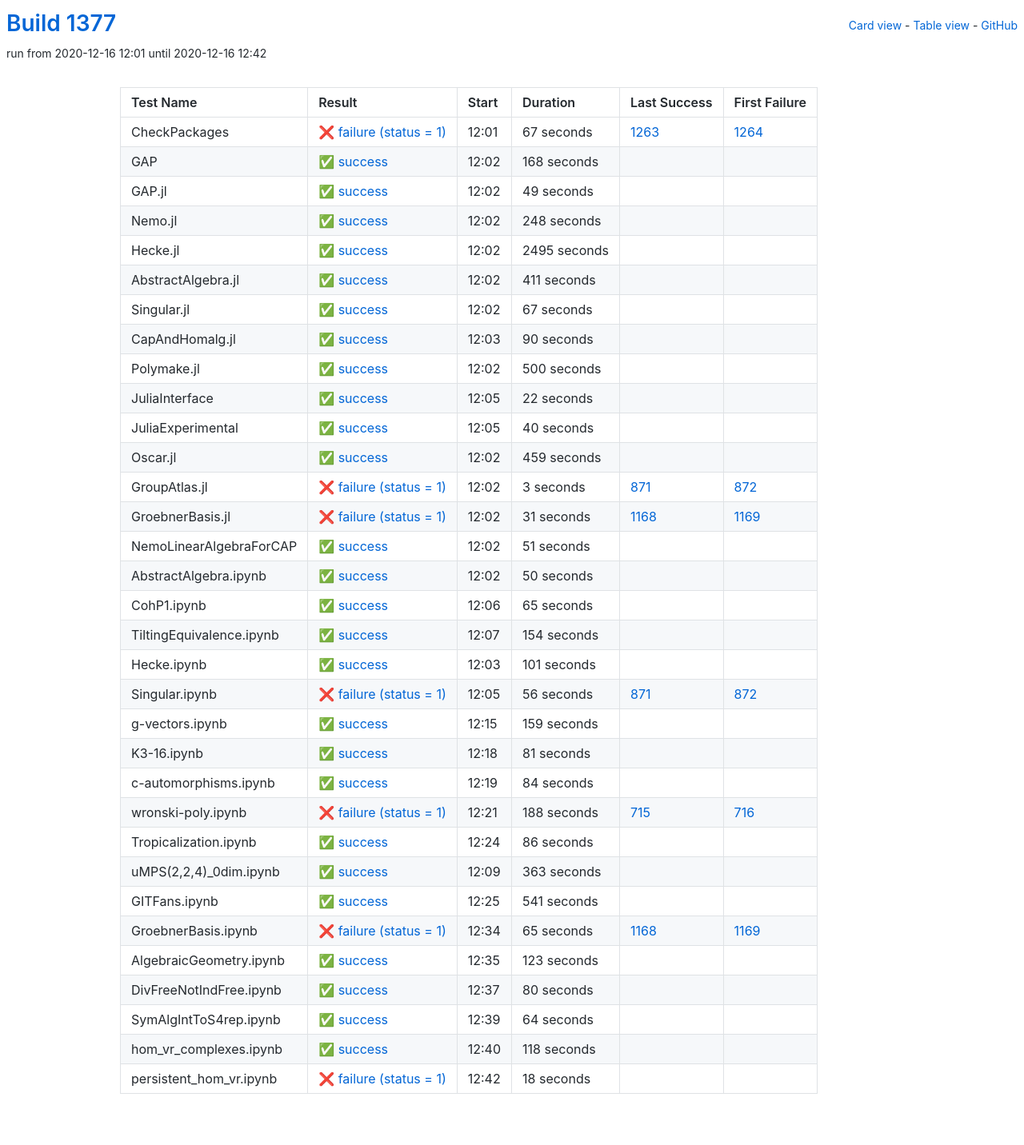
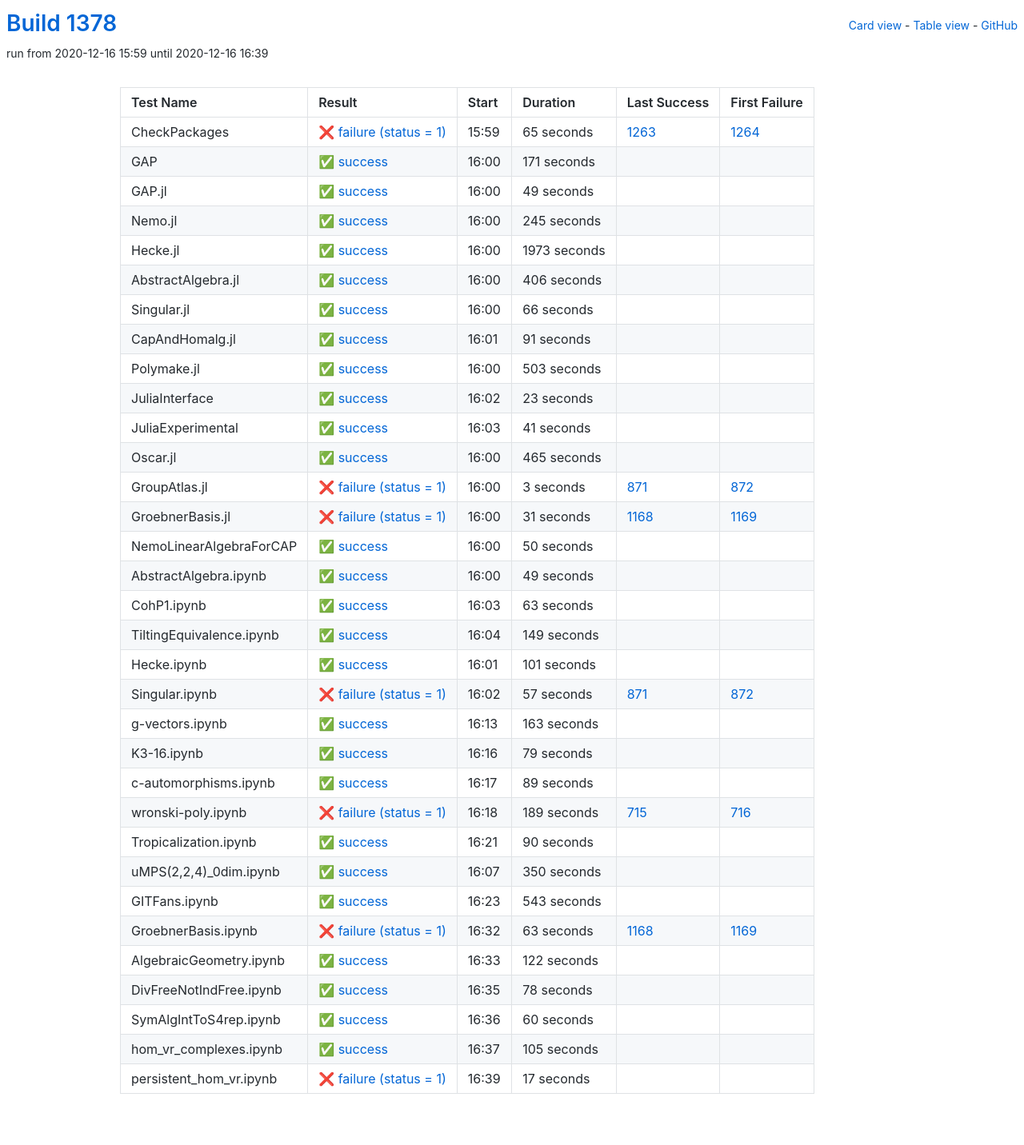
Before and after one commit to oscar-system/oscar-ci-status-stable, a Jekyll site: the page built from table.html, in a window 1280 px wide. Shown: the whole page at 80% size. Built offline with Jekyll 4.4.1, drawn with Linux system fonts in a browser that asks for light colours.

Commit message:
Build #1378

```diff
--- a/_data/ci.yml
+++ b/_data/ci.yml
@@ -1,6 +1,6 @@
 ---
-build: 1377
-build_url: https://oscarci.mathematik.uni-kl.de/job/oscar-stable/1377/
+build: 1378
+build_url: https://oscarci.mathematik.uni-kl.de/job/oscar-stable/1378/
 job: oscar-stable
 organization: oscar-system
 repo: oscar-ci-status-stable
@@ -8,32 +8,32 @@ repourl: https://github.com/oscar-system/oscar-ci-status-stable
 tests:
 - name: CheckPackages
   id: checkpackages
-  log: https://oscarci.mathematik.uni-kl.de/job/oscar-stable/1377/artifact/logs/build-1377/CheckPackages.log
-  start: 2020-12-16 12:01
+  log: https://oscarci.mathematik.uni-kl.de/job/oscar-stable/1378/artifact/logs/build-1378/CheckPackages.log
+  start: 2020-12-16 15:59
   success: false
   exitcode: 1
   status: failure
-  duration: 67
+  duration: 65
   last_success: 1263
   last_success_url: https://oscarci.mathematik.uni-kl.de/job/oscar-stable/1263/
   first_failure: 1264
   first_failure_url: https://oscarci.mathematik.uni-kl.de/job/oscar-stable/1264/
 - name: GAP
   id: gap
-  log: https://oscarci.mathematik.uni-kl.de/job/oscar-stable/1377/artifact/logs/build-1377/GAP.log
-  start: 2020-12-16 12:02
+  log: https://oscarci.mathematik.uni-kl.de/job/oscar-stable/1378/artifact/logs/build-1378/GAP.log
+  start: 2020-12-16 16:00
   success: true
   exitcode: 0
   status: success
-  duration: 168
+  duration: 171
   last_success: false
   last_success_url:
   first_failure: false
   first_failure_url:
 - name: GAP.jl
   id: gap-jl
-  log: https://oscarci.mathematik.uni-kl.de/job/oscar-stable/1377/artifact/logs/build-1377/GAP.jl.log
-  start: 2020-12-16 12:02
+  log: https://oscarci.mathematik.uni-kl.de/job/oscar-stable/1378/artifact/logs/build-1378/GAP.jl.log
+  start: 2020-12-16 16:00
   success: true
   exitcode: 0
   status: success
@@ -44,116 +44,116 @@ tests:
   first_failure_url:
 - name: Nemo.jl
   id: nemo-jl
-  log: https://oscarci.mathematik.uni-kl.de/job/oscar-stable/1377/artifact/logs/build-1377/Nemo.jl.log
-  start: 2020-12-16 12:02
+  log: https://oscarci.mathematik.uni-kl.de/job/oscar-stable/1378/artifact/logs/build-1378/Nemo.jl.log
+  start: 2020-12-16 16:00
   success: true
   exitcode: 0
   status: success
-  duration: 248
+  duration: 245
   last_success: false
   last_success_url:
   first_failure: false
   first_failure_url:
 - name: Hecke.jl
   id: hecke-jl
-  log: https://oscarci.mathematik.uni-kl.de/job/oscar-stable/1377/artifact/logs/build-1377/Hecke.jl.log
-  start: 2020-12-16 12:02
+  log: https://oscarci.mathematik.uni-kl.de/job/oscar-stable/1378/artifact/logs/build-1378/Hecke.jl.log
+  start: 2020-12-16 16:00
   success: true
   exitcode: 0
   status: success
-  duration: 2495
+  duration: 1973
   last_success: false
   last_success_url:
   first_failure: false
   first_failure_url:
 - name: AbstractAlgebra.jl
   id: abstractalgebra-jl
-  log: https://oscarci.mathematik.uni-kl.de/job/oscar-stable/1377/artifact/logs/build-1377/AbstractAlgebra.jl.log
-  start: 2020-12-16 12:02
+  log: https://oscarci.mathematik.uni-kl.de/job/oscar-stable/1378/artifact/logs/build-1378/AbstractAlgebra.jl.log
+  start: 2020-12-16 16:00
   success: true
   exitcode: 0
   status: success
-  duration: 411
+  duration: 406
   last_success: false
   last_success_url:
   first_failure: false
   first_failure_url:
 - name: Singular.jl
   id: singular-jl
-  log: https://oscarci.mathematik.uni-kl.de/job/oscar-stable/1377/artifact/logs/build-1377/Singular.jl.log
-  start: 2020-12-16 12:02
+  log: https://oscarci.mathematik.uni-kl.de/job/oscar-stable/1378/artifact/logs/build-1378/Singular.jl.log
+  start: 2020-12-16 16:00
   success: true
   exitcode: 0
   status: success
-  duration: 67
+  duration: 66
   last_success: false
   last_success_url:
   first_failure: false
   first_failure_url:
 - name: CapAndHomalg.jl
   id: capandhomalg-jl
-  log: https://oscarci.mathematik.uni-kl.de/job/oscar-stable/1377/artifact/logs/build-1377/CapAndHomalg.jl.log
-  start: 2020-12-16 12:03
+  log: https://oscarci.mathematik.uni-kl.de/job/oscar-stable/1378/artifact/logs/build-1378/CapAndHomalg.jl.log
+  start: 2020-12-16 16:01
   success: true
   exitcode: 0
   status: success
-  duration: 90
+  duration: 91
   last_success: false
   last_success_url:
   first_failure: false
   first_failure_url:
 - name: Polymake.jl
   id: polymake-jl
-  log: https://oscarci.mathematik.uni-kl.de/job/oscar-stable/1377/artifact/logs/build-1377/Polymake.jl.log
-  start: 2020-12-16 12:02
+  log: https://oscarci.mathematik.uni-kl.de/job/oscar-stable/1378/artifact/logs/build-1378/Polymake.jl.log
+  start: 2020-12-16 16:00
   success: true
   exitcode: 0
   status: success
-  duration: 500
+  duration: 503
   last_success: false
   last_success_url:
   first_failure: false
   first_failure_url:
 - name: JuliaInterface
   id: juliainterface
-  log: https://oscarci.mathematik.uni-kl.de/job/oscar-stable/1377/artifact/logs/build-1377/JuliaInterface.log
-  start: 2020-12-16 12:05
+  log: https://oscarci.mathematik.uni-kl.de/job/oscar-stable/1378/artifact/logs/build-1378/JuliaInterface.log
+  start: 2020-12-16 16:02
   success: true
   exitcode: 0
   status: success
-  duration: 22
+  duration: 23
   last_success: false
   last_success_url:
   first_failure: false
   first_failure_url:
 - name: JuliaExperimental
   id: juliaexperimental
-  log: https://oscarci.mathematik.uni-kl.de/job/oscar-stable/1377/artifact/logs/build-1377/JuliaExperimental.log
-  start: 2020-12-16 12:05
+  log: https://oscarci.mathematik.uni-kl.de/job/oscar-stable/1378/artifact/logs/build-1378/JuliaExperimental.log
+  start: 2020-12-16 16:03
   success: true
   exitcode: 0
   status: success
-  duration: 40
+  duration: 41
   last_success: false
   last_success_url:
   first_failure: false
   first_failure_url:
 - name: Oscar.jl
   id: oscar-jl
-  log: https://oscarci.mathematik.uni-kl.de/job/oscar-stable/1377/artifact/logs/build-1377/Oscar.jl.log
-  start: 2020-12-16 12:02
+  log: https://oscarci.mathematik.uni-kl.de/job/oscar-stable/1378/artifact/logs/build-1378/Oscar.jl.log
+  start: 2020-12-16 16:00
   success: true
   exitcode: 0
   status: success
-  duration: 459
+  duration: 465
   last_success: false
   last_success_url:
   first_failure: false
   first_failure_url:
 - name: GroupAtlas.jl
   id: groupatlas-jl
-  log: https://oscarci.mathematik.uni-kl.de/job/oscar-stable/1377/artifact/logs/build-1377/GroupAtlas.jl.log
-  start: 2020-12-16 12:02
+  log: https://oscarci.mathematik.uni-kl.de/job/oscar-stable/1378/artifact/logs/build-1378/GroupAtlas.jl.log
+  start: 2020-12-16 16:00
   success: false
   exitcode: 1
   status: failure
@@ -164,8 +164,8 @@ tests:
   first_failure_url: https://oscarci.mathematik.uni-kl.de/job/oscar-stable/872/
 - name: GroebnerBasis.jl
   id: groebnerbasis-jl
-  log: https://oscarci.mathematik.uni-kl.de/job/oscar-stable/1377/artifact/logs/build-1377/GroebnerBasis.jl.log
-  start: 2020-12-16 12:02
+  log: https://oscarci.mathematik.uni-kl.de/job/oscar-stable/1378/artifact/logs/build-1378/GroebnerBasis.jl.log
+  start: 2020-12-16 16:00
   success: false
   exitcode: 1
   status: failure
@@ -176,20 +176,8 @@ tests:
   first_failure_url: https://oscarci.mathematik.uni-kl.de/job/oscar-stable/1169/
 - name: NemoLinearAlgebraForCAP
   id: nemolinearalgebraforcap
-  log: https://oscarci.mathematik.uni-kl.de/job/oscar-stable/1377/artifact/logs/build-1377/NemoLinearAlgebraForCAP.log
-  start: 2020-12-16 12:02
-  success: true
-  exitcode: 0
-  status: success
-  duration: 51
-  last_success: false
-  last_success_url:
-  first_failure: false
-  first_failure_url:
-- name: AbstractAlgebra.ipynb
-  id: abstractalgebra-ipynb
-  log: https://oscarci.mathematik.uni-kl.de/job/oscar-stable/1377/artifact/logs/build-1377/AbstractAlgebra.ipynb.log
-  start: 2020-12-16 12:02
+  log: https://oscarci.mathematik.uni-kl.de/job/oscar-stable/1378/artifact/logs/build-1378/NemoLinearAlgebraForCAP.log
+  start: 2020-12-16 16:00
   success: true
   exitcode: 0
   status: success
@@ -198,34 +186,46 @@ tests:
   last_success_url:
   first_failure: false
   first_failure_url:
-- name: CohP1.ipynb
-  id: cohp1-ipynb
-  log: https://oscarci.mathematik.uni-kl.de/job/oscar-stable/1377/artifact/logs/build-1377/CohP1.ipynb.log
-  start: 2020-12-16 12:06
+- name: AbstractAlgebra.ipynb
+  id: abstractalgebra-ipynb
+  log: https://oscarci.mathematik.uni-kl.de/job/oscar-stable/1378/artifact/logs/build-1378/AbstractAlgebra.ipynb.log
+  start: 2020-12-16 16:00
   success: true
   exitcode: 0
   status: success
-  duration: 65
+  duration: 49
+  last_success: false
+  last_success_url:
+  first_failure: false
+  first_failure_url:
+- name: CohP1.ipynb
+  id: cohp1-ipynb
+  log: https://oscarci.mathematik.uni-kl.de/job/oscar-stable/1378/artifact/logs/build-1378/CohP1.ipynb.log
+  start: 2020-12-16 16:03
+  success: true
+  exitcode: 0
+  status: success
+  duration: 63
   last_success: false
   last_success_url:
   first_failure: false
   first_failure_url:
 - name: TiltingEquivalence.ipynb
   id: tiltingequivalence-ipynb
-  log: https://oscarci.mathematik.uni-kl.de/job/oscar-stable/1377/artifact/logs/build-1377/TiltingEquivalence.ipynb.log
-  start: 2020-12-16 12:07
+  log: https://oscarci.mathematik.uni-kl.de/job/oscar-stable/1378/artifact/logs/build-1378/TiltingEquivalence.ipynb.log
+  start: 2020-12-16 16:04
   success: true
   exitcode: 0
   status: success
-  duration: 154
+  duration: 149
   last_success: false
   last_success_url:
   first_failure: false
   first_failure_url:
 - name: Hecke.ipynb
   id: hecke-ipynb
-  log: https://oscarci.mathematik.uni-kl.de/job/oscar-stable/1377/artifact/logs/build-1377/Hecke.ipynb.log
-  start: 2020-12-16 12:03
+  log: https://oscarci.mathematik.uni-kl.de/job/oscar-stable/1378/artifact/logs/build-1378/Hecke.ipynb.log
+  start: 2020-12-16 16:01
   success: true
   exitcode: 0
   status: success
@@ -236,168 +236,168 @@ tests:
   first_failure_url:
 - name: Singular.ipynb
   id: singular-ipynb
-  log: https://oscarci.mathematik.uni-kl.de/job/oscar-stable/1377/artifact/logs/build-1377/Singular.ipynb.log
-  start: 2020-12-16 12:05
+  log: https://oscarci.mathematik.uni-kl.de/job/oscar-stable/1378/artifact/logs/build-1378/Singular.ipynb.log
+  start: 2020-12-16 16:02
   success: false
   exitcode: 1
   status: failure
-  duration: 56
+  duration: 57
   last_success: 871
   last_success_url: https://oscarci.mathematik.uni-kl.de/job/oscar-stable/871/
   first_failure: 872
   first_failure_url: https://oscarci.mathematik.uni-kl.de/job/oscar-stable/872/
 - name: g-vectors.ipynb
   id: g-vectors-ipynb
-  log: https://oscarci.mathematik.uni-kl.de/job/oscar-stable/1377/artifact/logs/build-1377/g-vectors.ipynb.log
-  start: 2020-12-16 12:15
+  log: https://oscarci.mathematik.uni-kl.de/job/oscar-stable/1378/artifact/logs/build-1378/g-vectors.ipynb.log
+  start: 2020-12-16 16:13
   success: true
   exitcode: 0
   status: success
-  duration: 159
+  duration: 163
   last_success: false
   last_success_url:
   first_failure: false
   first_failure_url:
 - name: K3-16.ipynb
   id: k3-16-ipynb
-  log: https://oscarci.mathematik.uni-kl.de/job/oscar-stable/1377/artifact/logs/build-1377/K3-16.ipynb.log
-  start: 2020-12-16 12:18
+  log: https://oscarci.mathematik.uni-kl.de/job/oscar-stable/1378/artifact/logs/build-1378/K3-16.ipynb.log
+  start: 2020-12-16 16:16
   success: true
   exitcode: 0
   status: success
-  duration: 81
+  duration: 79
   last_success: false
   last_success_url:
   first_failure: false
   first_failure_url:
 - name: c-automorphisms.ipynb
   id: c-automorphisms-ipynb
-  log: https://oscarci.mathematik.uni-kl.de/job/oscar-stable/1377/artifact/logs/build-1377/c-automorphisms.ipynb.log
-  start: 2020-12-16 12:19
+  log: https://oscarci.mathematik.uni-kl.de/job/oscar-stable/1378/artifact/logs/build-1378/c-automorphisms.ipynb.log
+  start: 2020-12-16 16:17
   success: true
   exitcode: 0
   status: success
-  duration: 84
+  duration: 89
   last_success: false
   last_success_url:
   first_failure: false
   first_failure_url:
 - name: wronski-poly.ipynb
   id: wronski-poly-ipynb
-  log: https://oscarci.mathematik.uni-kl.de/job/oscar-stable/1377/artifact/logs/build-1377/wronski-poly.ipynb.log
-  start: 2020-12-16 12:21
+  log: https://oscarci.mathematik.uni-kl.de/job/oscar-stable/1378/artifact/logs/build-1378/wronski-poly.ipynb.log
+  start: 2020-12-16 16:18
   success: false
   exitcode: 1
   status: failure
-  duration: 188
+  duration: 189
   last_success: 715
   last_success_url: https://oscarci.mathematik.uni-kl.de/job/oscar-stable/715/
   first_failure: 716
   first_failure_url: https://oscarci.mathematik.uni-kl.de/job/oscar-stable/716/
 - name: Tropicalization.ipynb
   id: tropicalization-ipynb
-  log: https://oscarci.mathematik.uni-kl.de/job/oscar-stable/1377/artifact/logs/build-1377/Tropicalization.ipynb.log
-  start: 2020-12-16 12:24
+  log: https://oscarci.mathematik.uni-kl.de/job/oscar-stable/1378/artifact/logs/build-1378/Tropicalization.ipynb.log
+  start: 2020-12-16 16:21
   success: true
   exitcode: 0
   status: success
-  duration: 86
+  duration: 90
   last_success: false
   last_success_url:
   first_failure: false
   first_failure_url:
 - name: uMPS(2,2,4)_0dim.ipynb
   id: umps-2-2-4-0dim-ipynb
-  log: https://oscarci.mathematik.uni-kl.de/job/oscar-stable/1377/artifact/logs/build-1377/uMPS-2-2-4-_0dim.ipynb.log
-  start: 2020-12-16 12:09
+  log: https://oscarci.mathematik.uni-kl.de/job/oscar-stable/1378/artifact/logs/build-1378/uMPS-2-2-4-_0dim.ipynb.log
+  start: 2020-12-16 16:07
   success: true
   exitcode: 0
   status: success
-  duration: 363
+  duration: 350
   last_success: false
   last_success_url:
   first_failure: false
   first_failure_url:
 - name: GITFans.ipynb
   id: gitfans-ipynb
-  log: https://oscarci.mathematik.uni-kl.de/job/oscar-stable/1377/artifact/logs/build-1377/GITFans.ipynb.log
-  start: 2020-12-16 12:25
+  log: https://oscarci.mathematik.uni-kl.de/job/oscar-stable/1378/artifact/logs/build-1378/GITFans.ipynb.log
+  start: 2020-12-16 16:23
   success: true
   exitcode: 0
   status: success
-  duration: 541
+  duration: 543
   last_success: false
   last_success_url:
   first_failure: false
   first_failure_url:
 - name: GroebnerBasis.ipynb
   id: groebnerbasis-ipynb
-  log: https://oscarci.mathematik.uni-kl.de/job/oscar-stable/1377/artifact/logs/build-1377/GroebnerBasis.ipynb.log
-  start: 2020-12-16 12:34
+  log: https://oscarci.mathematik.uni-kl.de/job/oscar-stable/1378/artifact/logs/build-1378/GroebnerBasis.ipynb.log
+  start: 2020-12-16 16:32
   success: false
   exitcode: 1
   status: failure
-  duration: 65
+  duration: 63
   last_success: 1168
   last_success_url: https://oscarci.mathematik.uni-kl.de/job/oscar-stable/1168/
   first_failure: 1169
   first_failure_url: https://oscarci.mathematik.uni-kl.de/job/oscar-stable/1169/
 - name: AlgebraicGeometry.ipynb
   id: algebraicgeometry-ipynb
-  log: https://oscarci.mathematik.uni-kl.de/job/oscar-stable/1377/artifact/logs/build-1377/AlgebraicGeometry.ipynb.log
-  start: 2020-12-16 12:35
+  log: https://oscarci.mathematik.uni-kl.de/job/oscar-stable/1378/artifact/logs/build-1378/AlgebraicGeometry.ipynb.log
+  start: 2020-12-16 16:33
   success: true
   exitcode: 0
   status: success
-  duration: 123
+  duration: 122
   last_success: false
   last_success_url:
   first_failure: false
   first_failure_url:
 - name: DivFreeNotIndFree.ipynb
   id: divfreenotindfree-ipynb
-  log: https://oscarci.mathematik.uni-kl.de/job/oscar-stable/1377/artifact/logs/build-1377/DivFreeNotIndFree.ipynb.log
-  start: 2020-12-16 12:37
+  log: https://oscarci.mathematik.uni-kl.de/job/oscar-stable/1378/artifact/logs/build-1378/DivFreeNotIndFree.ipynb.log
+  start: 2020-12-16 16:35
   success: true
   exitcode: 0
   status: success
-  duration: 80
+  duration: 78
   last_success: false
   last_success_url:
   first_failure: false
   first_failure_url:
 - name: SymAlgIntToS4rep.ipynb
   id: symalginttos4rep-ipynb
-  log: https://oscarci.mathematik.uni-kl.de/job/oscar-stable/1377/artifact/logs/build-1377/SymAlgIntToS4rep.ipynb.log
-  start: 2020-12-16 12:39
+  log: https://oscarci.mathematik.uni-kl.de/job/oscar-stable/1378/artifact/logs/build-1378/SymAlgIntToS4rep.ipynb.log
+  start: 2020-12-16 16:36
   success: true
   exitcode: 0
   status: success
-  duration: 64
+  duration: 60
   last_success: false
   last_success_url:
   first_failure: false
   first_failure_url:
 - name: hom_vr_complexes.ipynb
   id: hom-vr-complexes-ipynb
-  log: https://oscarci.mathematik.uni-kl.de/job/oscar-stable/1377/artifact/logs/build-1377/hom_vr_complexes.ipynb.log
-  start: 2020-12-16 12:40
+  log: https://oscarci.mathematik.uni-kl.de/job/oscar-stable/1378/artifact/logs/build-1378/hom_vr_complexes.ipynb.log
+  start: 2020-12-16 16:37
   success: true
   exitcode: 0
   status: success
-  duration: 118
+  duration: 105
   last_success: false
   last_success_url:
   first_failure: false
   first_failure_url:
 - name: persistent_hom_vr.ipynb
   id: persistent-hom-vr-ipynb
-  log: https://oscarci.mathematik.uni-kl.de/job/oscar-stable/1377/artifact/logs/build-1377/persistent_hom_vr.ipynb.log
-  start: 2020-12-16 12:42
+  log: https://oscarci.mathematik.uni-kl.de/job/oscar-stable/1378/artifact/logs/build-1378/persistent_hom_vr.ipynb.log
+  start: 2020-12-16 16:39
   success: false
   exitcode: 1
   status: failure
-  duration: 18
+  duration: 17
   last_success: false
   last_success_url:
   first_failure: false
```
Also changed, not shown: README.md.
